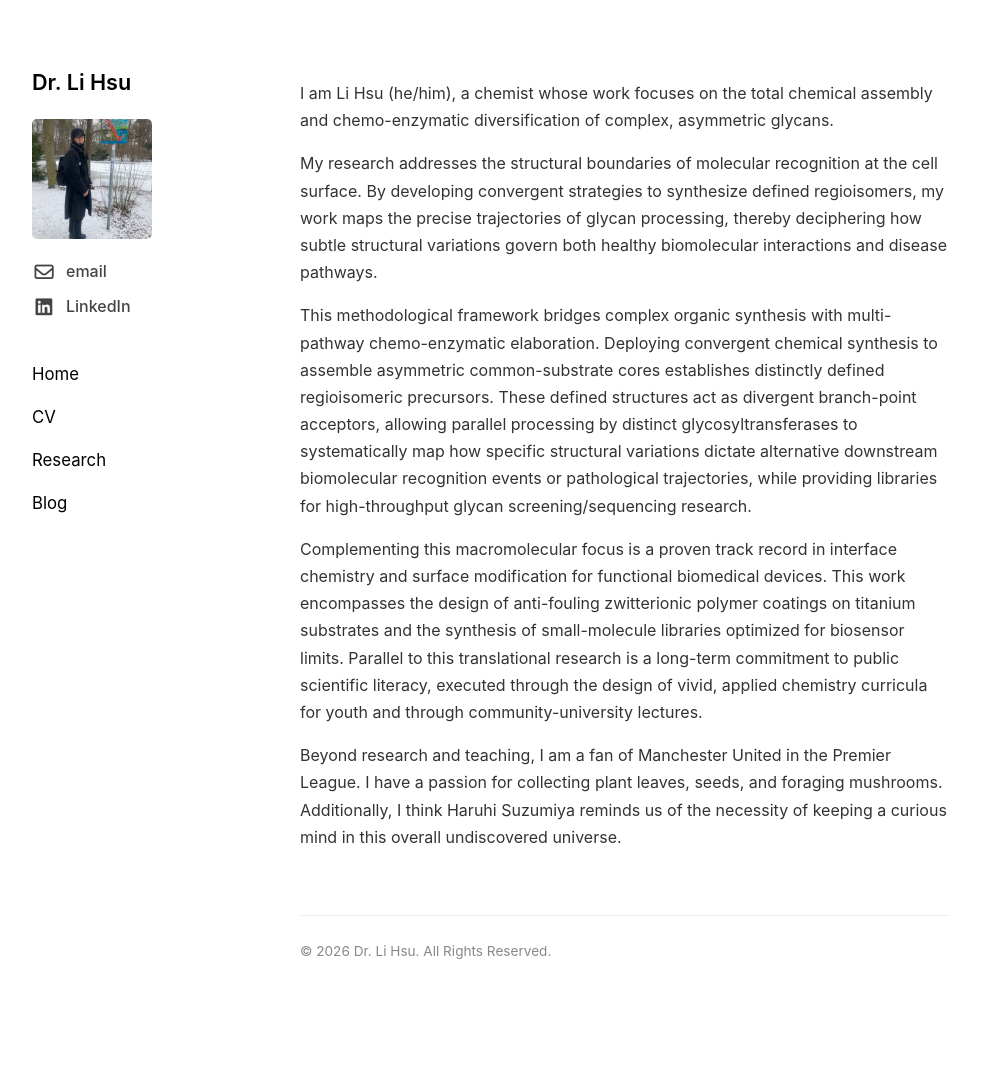
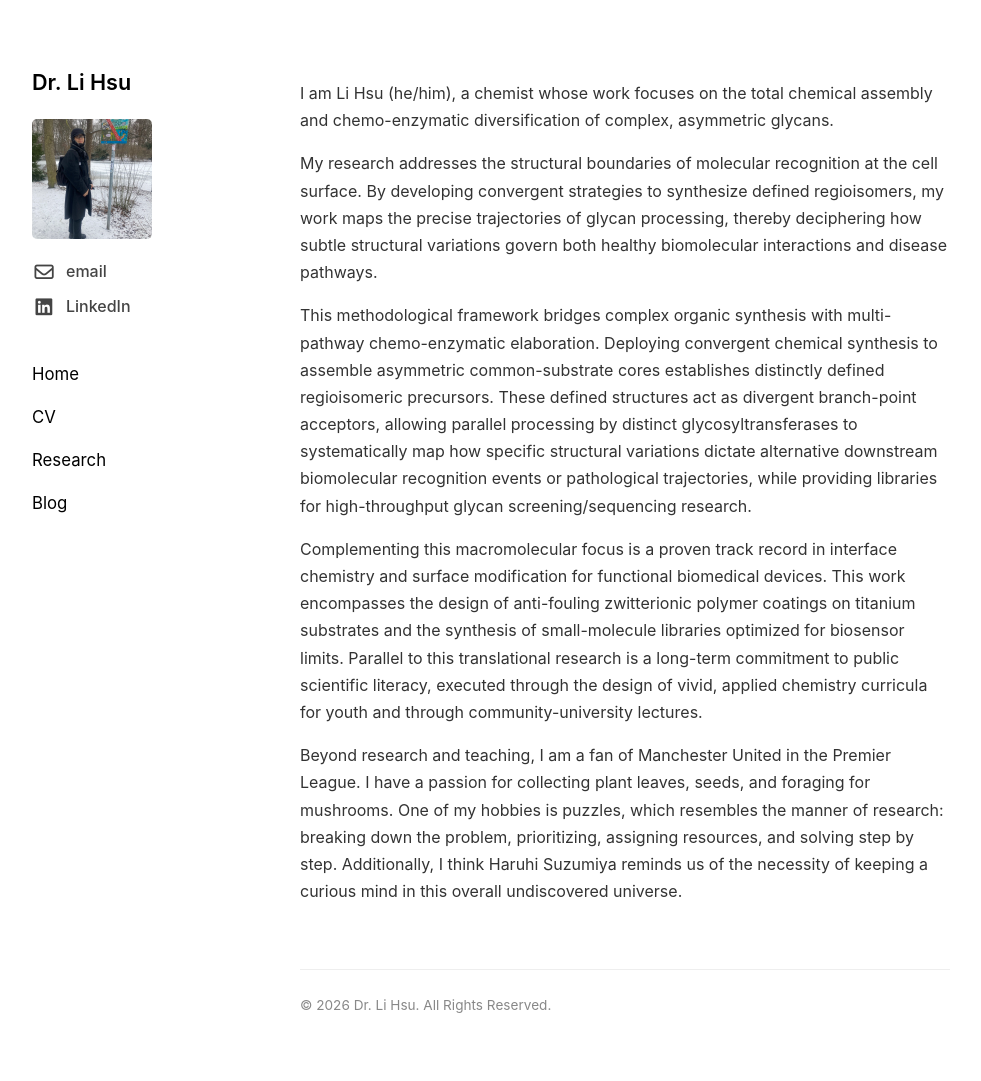
Before and after one commit to lorenzlhsu/lorenzlhsu.github.io, a Jekyll site: the page built from index.md, in a window 1280 px wide. Shown: the whole page, without its empty margins (133-1114 px from the left). Built offline with Jekyll 4.4.1, drawn with Linux system fonts in a browser that asks for light colours; before the commit the page ends 1027 px from its top, so only the background shows below that.

Commit message:
Update index.md

```diff
--- a/index.md
+++ b/index.md
@@ -9,4 +9,4 @@ This methodological framework bridges complex organic synthesis with multi-pathw
 
 Complementing this macromolecular focus is a proven track record in interface chemistry and surface modification for functional biomedical devices. This work encompasses the design of anti-fouling zwitterionic polymer coatings on titanium substrates and the synthesis of small-molecule libraries optimized for biosensor limits. Parallel to this translational research is a long-term commitment to public scientific literacy, executed through the design of vivid, applied chemistry curricula for youth and through community-university lectures.
 
-Beyond research and teaching, I am a fan of Manchester United in the Premier League. I have a passion for collecting plant leaves, seeds, and foraging mushrooms. Additionally, I think Haruhi Suzumiya reminds us of the necessity of keeping a curious mind in this overall undiscovered universe.
+Beyond research and teaching, I am a fan of Manchester United in the Premier League. I have a passion for collecting plant leaves, seeds, and foraging for mushrooms. One of my hobbies is puzzles, which resembles the manner of research: breaking down the problem, prioritizing, assigning resources, and solving step by step. Additionally, I think Haruhi Suzumiya reminds us of the necessity of keeping a curious mind in this overall undiscovered universe.
```
